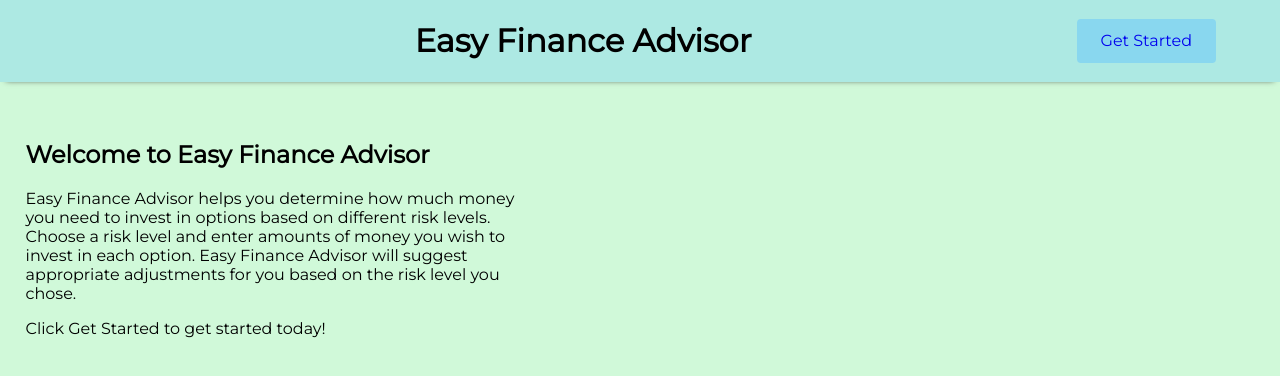
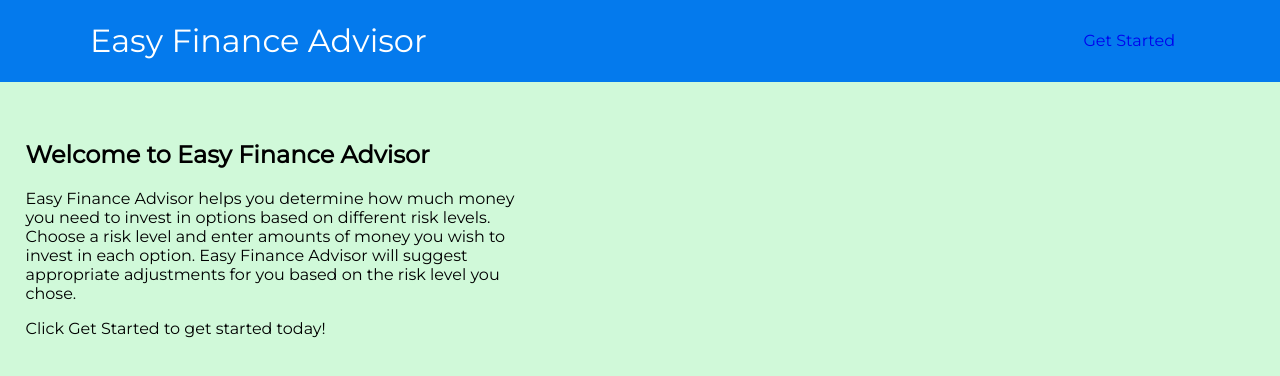
Before and after one commit to echen831/finance_advisor, a React (Create React App) app: page /#/ in a window 1280 px wide. Shown: the top 376 px of the page. Built offline with nearby package versions, Linux system fonts and the light colour scheme.

Commit message:
update navbar

```diff
--- a/src/components/App.css
+++ b/src/components/App.css
@@ -1,5 +1,6 @@
 body {
     font-family: 'Montserrat', sans-serif;
+    box-sizing: border-box;
     background-color: rgba(222, 255, 213, 0.5);
     padding: 0;
     margin: 0;
@@ -9,6 +10,10 @@ ul, li {
     list-style: none;
     padding: 0;
     list-style-type: none;
+}
+
+h1 {
+    font-weight: 300;
 }
 
 a:link {
--- a/src/components/navbar/navbar.css
+++ b/src/components/navbar/navbar.css
@@ -1,24 +1,35 @@
-.navbar-header {
-    position: relative;
+.navbar {
+    background-color: #047aed;
+    color: #fff;
     width: 100%;
-    background-color:  rgba(67, 183, 255, 0.25);
-    box-shadow: 0 4px 6px -6px #222;
-    display: flex;
-    justify-content: space-around;
-    align-items: center;
+    overflow: hidden;
 }
 
-.navbar-header h1 {
+.navbar .flex {
+    justify-content: space-between;
+}
+
+.navbar-container {
+    max-width: 1100px;
+    margin: 0 auto;
+    overflow: auto;
+    padding: 0 40px;
+}
+
+.navbar a {
+    padding: 10px;
+    margin: 0 5px;
+}
+
+.navbar a:hover {
+    background-color: #fff;
+    border-radius: 5px;
+    /* border-bottom: 2px #fff solid; */
+}
+
+.flex {
     display: flex;
     justify-content: center;
-    padding-left: 10%;
-    width: 80%;
+    align-items: center;
+    height: 100%;
 }
-
-
-.navbar-header a:link {
-    display: flex;
-    justify-content: center;
-    width: 10%;
-    margin-right: 5%;
-}
--- a/src/components/navbar/navbar.jsx
+++ b/src/components/navbar/navbar.jsx
@@ -1,16 +1,27 @@
 import React from 'react';
 import { LinkButton } from '../portfolio/buttons'
+import { Link } from 'react-router-dom';
 import './navbar.css';
 
 export const Navbar = ({ page }) => {
 
-    const button = page !== 'splash' ?
-                    <LinkButton currIdx={1} link={''} text={'Home'} /> :
-                    <LinkButton currIdx={1} link={'portfolio'} text={'Get Started'} />
+    // const button = page !== 'splash' ?
+    //                 <LinkButton currIdx={1} link={''} text={'Home'} /> :
+    //                 <LinkButton currIdx={1} link={'portfolio'} text={'Get Started'} />
+
+    const link = page !== 'splash' ?
+                <Link to=''>Home</Link> :
+                <Link to='/portfolio'>Get Started</Link>
     return(
-        <div className='navbar-header'>
-            <h1>Easy Finance Advisor</h1>
-            {button}
+        <div className='navbar'>
+            <div className='navbar-container flex'>
+                <h1 className='logo'>Easy Finance Advisor</h1>
+                <nav>
+                    <ul>
+                        <li>{link}</li>
+                    </ul>
+                </nav>
+            </div>
 
         </div>
     )
```
Also changed, not shown: 1 other file (tests, documents, lock files or other folders).
